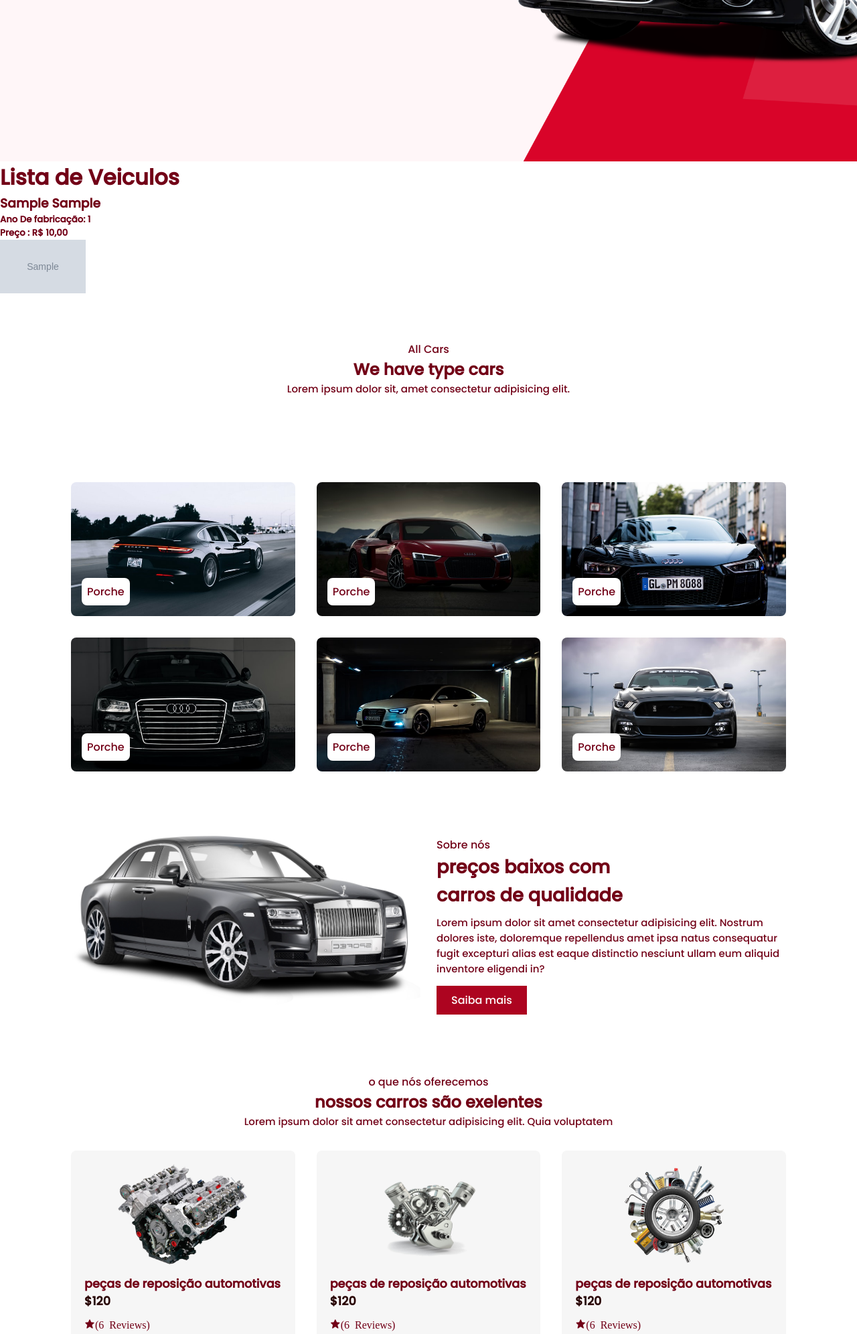
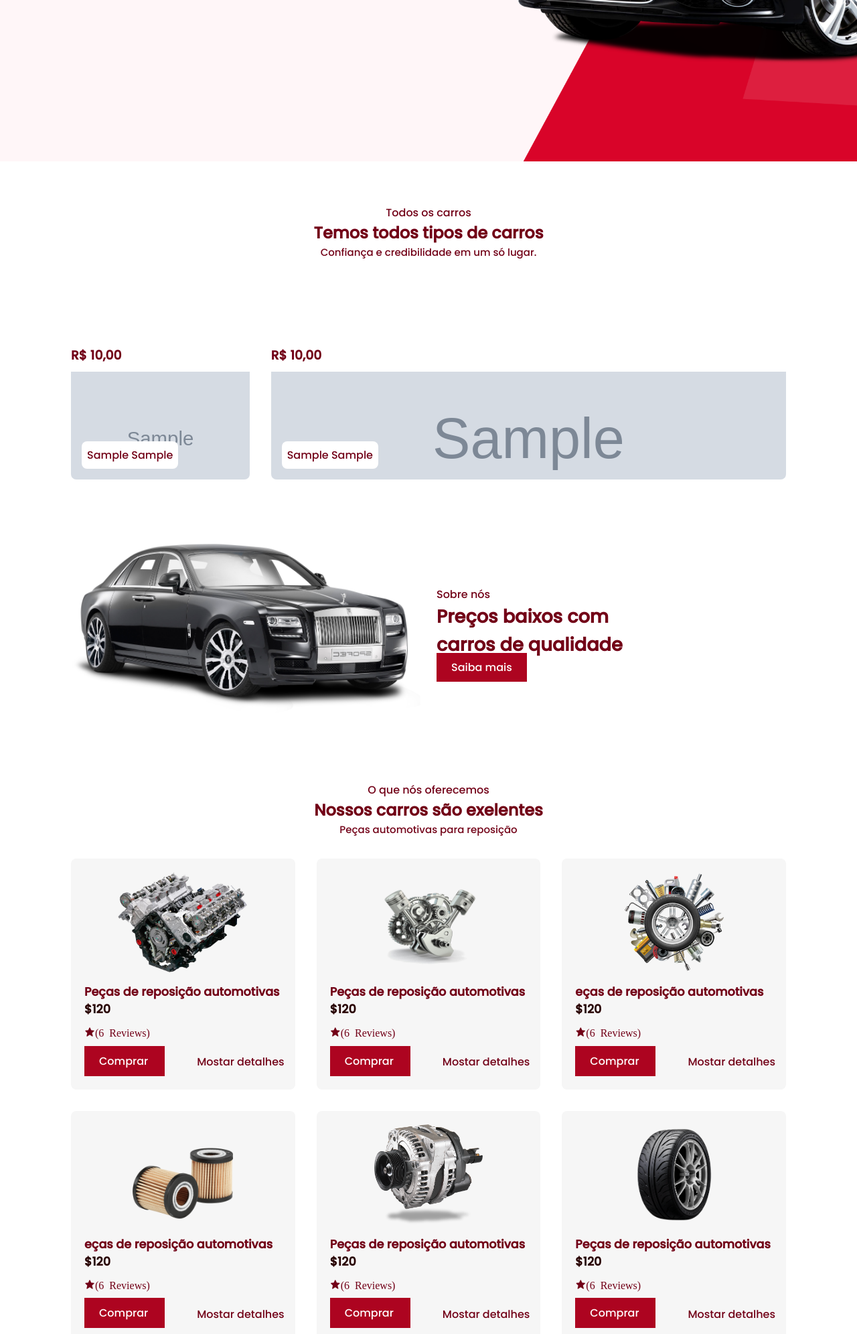
Before and after one commit to ingredconceicao/jmconcessionaria, a Django app: page / in a window 1280 px wide; the page is wider, and only the part inside the window is pictured. Shown: the part 559-2551 px from the top of that part at 67% size. Run offline with Django 4.2, Linux system fonts and the light colour scheme; tables that the repository leaves empty hold one stand-in row (values such as "Sample post"); grey boxes marked "Sample" are stand-in pictures.

Commit message:
atualizacao html/css

```diff
--- a/appConcessionaria/static/css/home.css
+++ b/appConcessionaria/static/css/home.css
@@ -26,6 +26,9 @@ img{
     width: 100%;
 }
 
+.h3{
+    background-color: #270101;
+}
 body{
     color: var(--bg-color);
 }
@@ -232,6 +235,7 @@ header.shadow{
     height: 100%;
     object-fit: cover;
     overflow: hidden;
+    margin-top: 10px;
 }
 
 .carros-container .box img:hover{
--- a/appConcessionaria/templates/home.html
+++ b/appConcessionaria/templates/home.html
@@ -74,7 +74,7 @@
     </section>
      <!-- carros -->
 
-     <h1>Lista de Veiculos</h1>
+     <!-- <h1>Lista de Veiculos</h1>
      <div class="card-container">
 
         {% for veiculo in veiculos %}
@@ -85,57 +85,89 @@
             <img src="{{ veiculo.imagem.url }}" alt=" {{ veiculo.nome }}" class="img-card">
         </div>
         {% endfor %}
-     </div>
+     </div> -->
 
      <section class="carros" id="carros">
        <div class="cabecalho">
-        <span> All Cars</span>
-        <h2> We have type cars</h2>
-        <p>Lorem ipsum dolor sit, amet consectetur adipisicing elit.</p>
+        <span> Todos os carros </span>
+        <h2>Temos todos tipos de carros </h2>
+        <p> Confiança e credibilidade em um só lugar. </p>
        </div>
      </section>
      <!-- carros container -->
     <section class="carros-container container">
         <!-- box 1 -->
-        <div class="box">
-            <img src="{% static 'images/car1.jpg' %}" alt="" srcset="">
-            <h2>Porche</h2>
+        <div class="card-container">
+
+           {% for veiculo in veiculos %}
+           <div class="box">
+<!--
+               <h3>{{ veiculo.marca}}  {{ veiculo.modelo }}</h3>
+               <h5>Ano De fabricação: {{ veiculo.ano }}</h5>
+               <h5>Preço : R$ {{ veiculo.valor }}</h5> -->
+               <h3>R$ {{veiculo.valor}}</h3>
+               <img src="{{ veiculo.imagem.url }}" alt=" {{ veiculo.nome }}" class="img-car">
+               <h2>{{veiculo.marca}} {{veiculo.modelo}}</h2>
+           </div>
+           {% endfor %}
         </div>
 
 
+
+        <!-- <div class="box">
+            <img src="{% static 'images/car1.jpg' %}" alt="" srcset="">
+            <h2>Porche</h2>
+        </div> -->
+
+
          <!-- box 2 -->
+
+         {% for veiculo in veiculos %}
          <div class="box">
+             <!-- <h3 class="h3">{{ veiculo.marca}}  {{ veiculo.modelo }}</h3>
+             <h5>Ano De fabricação: {{ veiculo.ano }}</h5>
+             <h5>Preço : R$ {{ veiculo.valor }}</h5> -->
+
+             <h3>R$ {{veiculo.valor}}</h3>
+             <img src="{{ veiculo.imagem.url }}" alt=" {{ veiculo.nome }}" class="img-car">
+             <h2>{{veiculo.marca}} {{veiculo.modelo}}</h2>
+
+            </div>
+
+
+         {% endfor %}
+         <!-- <div class="box">
             <img src="{% static 'images/car2.jpg' %}" alt="" srcset="">
-            <h2>Porche</h2>
+            <h2>Porche</h2> -->
         </div>
 
 
          <!-- box 3 -->
-         <div class="box">
+         <!-- <div class="box">
             <img src="{% static 'images/car3.jpg' %}" alt="" srcset="">
             <h2>Porche</h2>
-        </div>
+        </div> -->
 
 
          <!-- box 4 -->
-         <div class="box">
+         <!-- <div class="box">
             <img src="{% static 'images/car4.jpg' %}" alt="" srcset="">
             <h2>Porche</h2>
-        </div>
+        </div> -->
 
 
          <!-- box 5 -->
-         <div class="box">
+         <!-- <div class="box">
             <img src="{% static 'images/car5.jpg' %}" alt="" srcset="">
             <h2>Porche</h2>
-        </div>
+        </div> -->
 
 
          <!-- box 6 -->
-         <div class="box">
+         <!-- <div class="box">
             <img src="{% static 'images/car6.jpg' %}" alt="" srcset="">
             <h2>Porche</h2>
-        </div>
+        </div> -->
     </section>
 
 
@@ -146,8 +178,8 @@
         </div>
         <div class="sobre-texto">
             <span>Sobre nós</span>
-            <h2>preços baixos com <br> carros de qualidade</h2>
-            <p>Lorem ipsum dolor sit amet consectetur adipisicing elit. Nostrum dolores iste, doloremque repellendus amet ipsa natus consequatur fugit excepturi alias est eaque distinctio nesciunt ullam eum aliquid inventore eligendi in?</p>
+            <h2>Preços baixos com <br> carros de qualidade</h2>
+            <!--<p>Lorem ipsum dolor sit amet consectetur adipisicing elit. Nostrum dolores iste, doloremque repellendus amet ipsa natus consequatur fugit excepturi alias est eaque distinctio nesciunt ullam eum aliquid inventore eligendi in?</p>-->
 
 
             <!-- sobre botão -->
@@ -159,14 +191,14 @@
 
     <section class="partes" id="partes">
         <div class="cabecalho">
-            <span>o que nós oferecemos</span>
-            <h2> nossos carros são exelentes</h2>
-            <p>Lorem ipsum dolor sit amet consectetur adipisicing elit. Quia voluptatem  </div>
-        <!-- box1 -->
+            <span>O que nós oferecemos</span>
+            <h2> Nossos carros são exelentes</h2>
+            <p>Peças automotivas para reposição </div>
+       <!--box1-->
         <div class="partes-container container">
             <div class="box">
                 <img src="{% static 'images/part1.png' %}" alt="" srcset="">
-                <h3>peças de reposição automotivas</h3>
+                <h3>Peças de reposição automotivas</h3>
                 <span>$120</span>
                 <i class='bx bxs-star'>(6 Reviews)</i>
                 <a href="#" class="btn">Comprar</a>
@@ -179,7 +211,7 @@
 
             <div class="box">
                 <img src="{% static 'images/part2.png' %}" alt="" srcset="">
-                <h3>peças de reposição automotivas</h3>
+                <h3>Peças de reposição automotivas</h3>
                 <span>$120</span>
                 <i class='bx bxs-star'>(6 Reviews)</i>
                 <a href="#" class="btn">Comprar</a>
@@ -192,7 +224,7 @@
 
             <div class="box">
                 <img src="{% static 'images/part3.png' %}" alt="" srcset="">
-                <h3>peças de reposição automotivas</h3>
+                <h3><P></P>eças de reposição automotivas</h3>
                 <span>$120</span>
                 <i class='bx bxs-star'>(6 Reviews)</i>
                 <a href="#" class="btn">Comprar</a>
@@ -205,7 +237,7 @@
 
             <div class="box">
                 <img src="{% static 'images/part4.png' %}" alt="" srcset="">
-                <h3>peças de reposição automotivas</h3>
+                <h3><P></P>eças de reposição automotivas</h3>
                 <span>$120</span>
                 <i class='bx bxs-star'>(6 Reviews)</i>
                 <a href="#" class="btn">Comprar</a>
@@ -218,7 +250,7 @@
 
             <div class="box">
                 <img src="{% static 'images/part5.png' %}" alt="" srcset="">
-                <h3>peças de reposição automotivas</h3>
+                <h3>Peças de reposição automotivas</h3>
                 <span>$120</span>
                 <i class='bx bxs-star'>(6 Reviews)</i>
                 <a href="#" class="btn">Comprar</a>
@@ -231,7 +263,7 @@
 
             <div class="box">
                 <img src="{% static 'images/part6.png' %}" alt="" srcset="">
-                <h3>peças de reposição automotivas</h3>
+                <h3>Peças de reposição automotivas</h3>
                 <span>$120</span>
                 <i class='bx bxs-star'>(6 Reviews)</i>
                 <a href="#" class="btn">Comprar</a>
```
Also changed, not shown: media/home/Captura_de_tela_2023-08-31_160834.png (added), media/home/Captura_de_tela_2023-08-31_160834.thumb.png (added), media/home/fusca2015.jpg (added), media/home/fusca2015.thumb.jpg (added).
